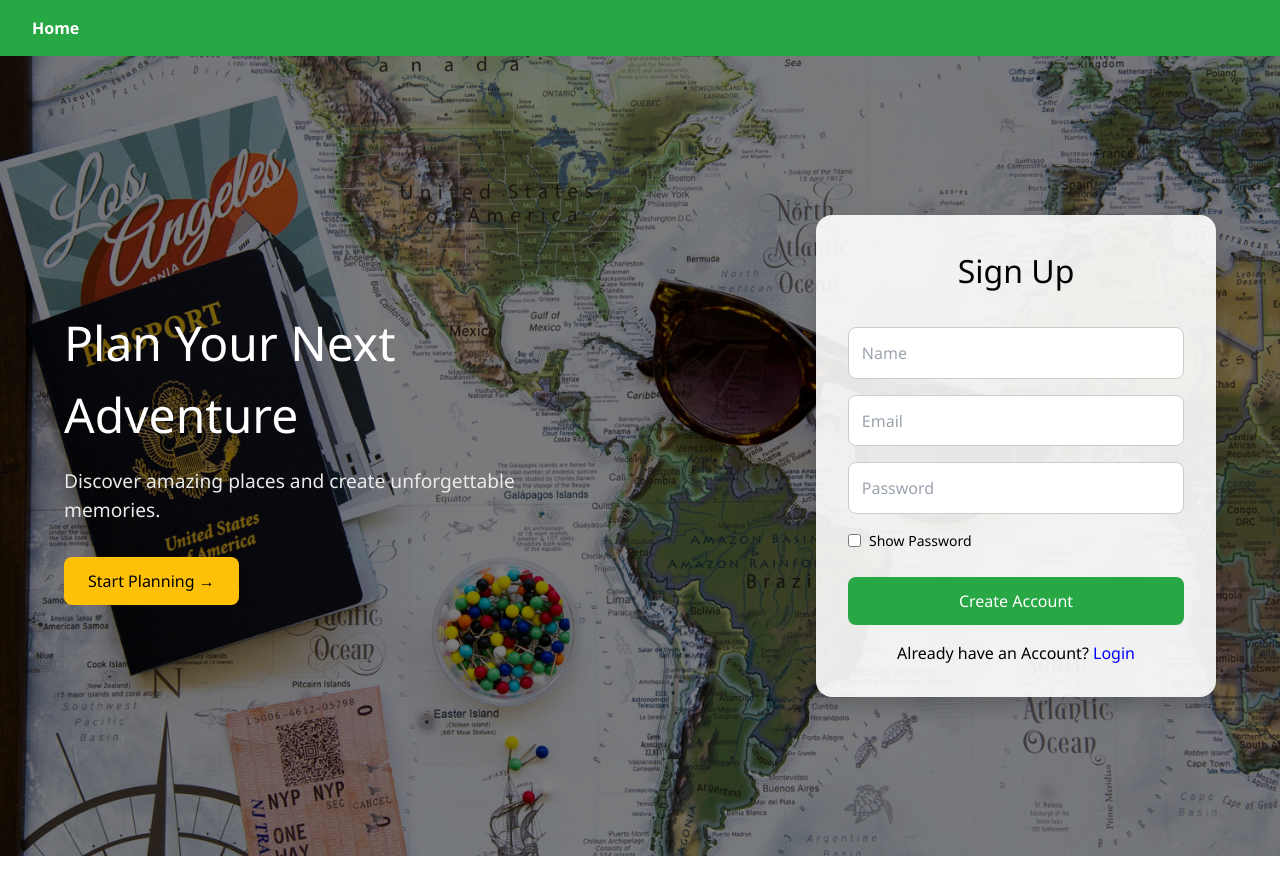
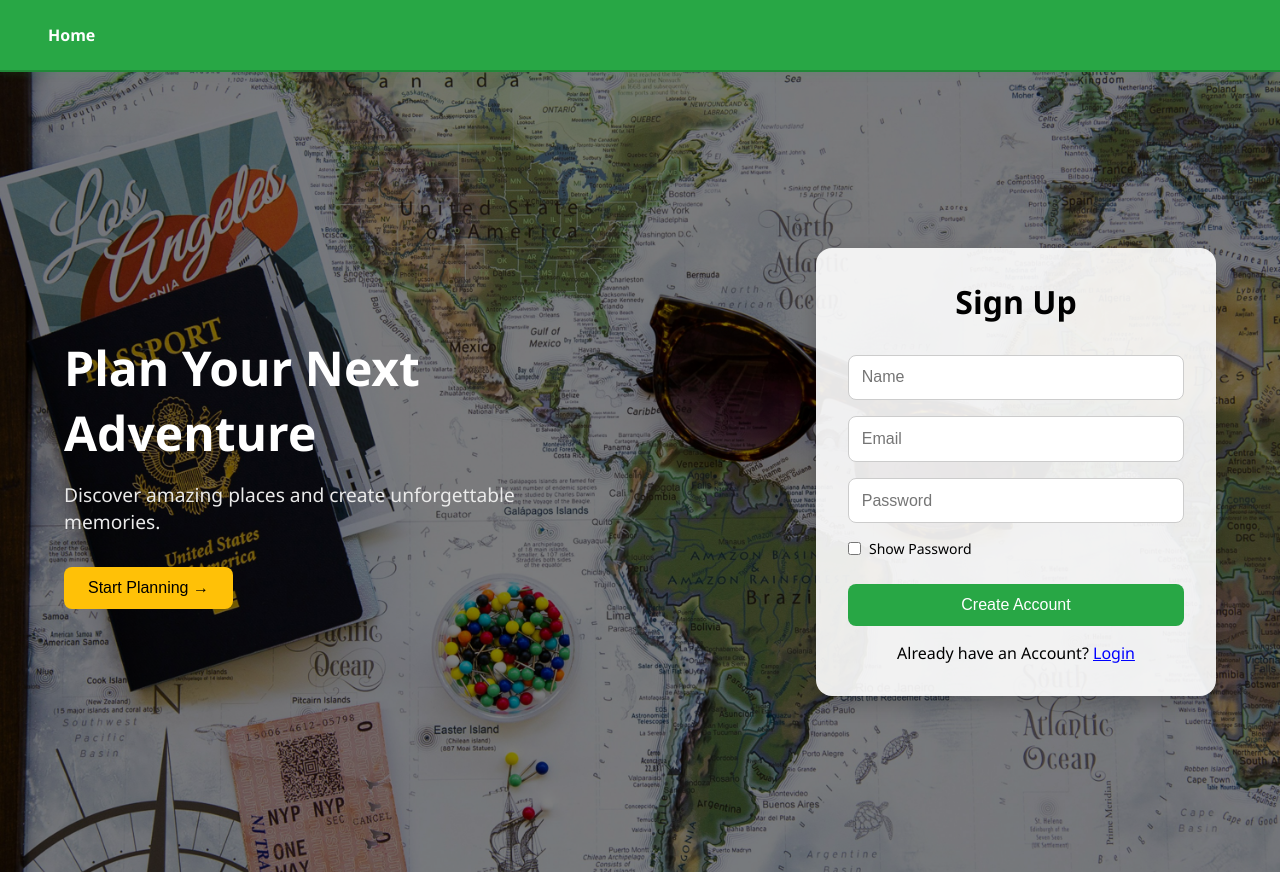
Before and after one commit to code-well0/trip-planner, a React (Create React App) app: page / in a window 1280 px wide. Built offline with nearby package versions, Linux system fonts and the light colour scheme.

Commit message:
Refactor

```diff
--- a/package.json
+++ b/package.json
@@ -15,7 +15,7 @@
     "react-dom": "^18.2.0",
     "react-icons": "^5.5.0",
     "react-router-dom": "^6.30.1",
-    "react-scripts": "5.0.1",
+    "react-scripts": "^0.0.0",
     "web-vitals": "^2.1.4"
   },
   "scripts": {
--- a/src/Components/Card.jsx
+++ b/src/Components/Card.jsx
@@ -1,31 +1,48 @@
+
 import React, { useState } from 'react';
 
-const Card = (props) => {
-    const [readmore, setReadmore] = useState(false);
-    const tour = props.tour;
-
-    let description = readmore ? tour.info : `${tour.info.substring(0, 200)}....`;
+const Card = ({ tour, getRemoveId }) => {
+    const [readMore, setReadMore] = useState(false);
+    const description = readMore ? tour.info : `${tour.info.substring(0, 200)}....`;
 
     return (
-        <div className="card">
-            <img className='cityImage' src={tour.image} alt="cityImage" />
+        <section className="card" aria-label={`Tour card for ${tour.name}`}>
+            <img
+                className="cityImage"
+                src={tour.image}
+                alt={tour.name ? `${tour.name} city` : "City image"}
+                loading="lazy"
+            />
             <div className="tourInfo">
                 <div className="tourDetails">
-                    <h4 className="tourPrice">{tour.price}</h4>
+                    <h4 className="tourPrice" aria-label="Tour price">{tour.price}</h4>
                     <h4 className="tourCityName">
-                        {tour.emoji} {tour.name}
+                        <span role="img" aria-label={tour.name}>{tour.emoji}</span> {tour.name}
                         <span style={{ fontSize: '0.8rem', color: '#888' }}> ({tour.region})</span>
                     </h4>
                 </div>
                 <div className="description">
                     {description}
-                    <span className='readMore' onClick={() => setReadmore(!readmore)}>
-                        {readmore ? " Show Less" : " Read More"}
-                    </span>
+                    <button
+                        className="readMore"
+                        type="button"
+                        aria-expanded={readMore}
+                        onClick={() => setReadMore(!readMore)}
+                        style={{ background: 'none', border: 'none', color: '#007bff', cursor: 'pointer', padding: 0 }}
+                    >
+                        {readMore ? " Show Less" : " Read More"}
+                    </button>
                 </div>
             </div>
-            <button className='notIntrestedBtn' onClick={() => props.getRemoveId(tour.id)}>Not Interested</button>
-        </div>
+            <button
+                className="notIntrestedBtn"
+                type="button"
+                onClick={() => getRemoveId(tour.id)}
+                aria-label={`Remove ${tour.name} from list`}
+            >
+                Not Interested
+            </button>
+        </section>
     );
 };
 
--- a/src/Components/Navbar.css
+++ b/src/Components/Navbar.css
@@ -1,14 +1,19 @@
 /* Navbar.css */
 .navbar {
-  background:#28a745;
-  color: rgb(124, 238, 155);
+  background: #28a745;
+  color: rgb(255, 255, 255);
   padding: 1rem 2rem;
   display: flex;
-  right:0;
+  align-items: center;
+  justify-content: space-between;
+  gap: 2rem;
+  position: sticky;
+  top: 0;
+  z-index: 100;
+  box-shadow: 0 2px 8px rgba(40, 167, 69, 0.15);
+  border-bottom: 2px solid #218838;
+}
 
-  gap: 2rem;
-
-}
 .main-content {
   padding-top: 80px;
 }
@@ -17,8 +22,31 @@
   color: rgb(255, 255, 255);
   text-decoration: none;
   font-weight: bold;
+  padding: 0.5rem 1rem;
+  border-radius: 4px;
+  transition: background 0.2s, color 0.2s;
+}
+
+.navbar a:focus {
+  outline: 2px solid #ffc107;
+  outline-offset: 2px;
 }
 
 .navbar a:hover {
-  color: #ffc107;
+  color: #212529;
+  background: #ffc107;
 }
+
+@media (max-width: 600px) {
+  .navbar {
+    flex-direction: column;
+    align-items: flex-start;
+    padding: 1rem;
+    gap: 1rem;
+  }
+  .navbar a {
+    width: 100%;
+    text-align: left;
+    padding: 0.75rem 1rem;
+  }
+}
--- a/src/Components/Navbar.jsx
+++ b/src/Components/Navbar.jsx
@@ -1,17 +1,32 @@
+
 import { NavLink } from "react-router-dom";
 
 export default function Navbar({ isLoggedIn }) {
+  const navLinks = [
+    { to: "/", label: "Home" },
+    ...(isLoggedIn
+      ? [
+          { to: "/plan", label: "Plan Trip" },
+          { to: "/expenses", label: "Expense Tracker" },
+          { to: "/api/chat", label: "Chatbot" },
+        ]
+      : []),
+  ];
+
   return (
-    <nav className="navbar">
-      <NavLink to="/">Home</NavLink>
-
-      {isLoggedIn && (
-        <>
-          <NavLink to="/plan">Plan Trip</NavLink>
-          <NavLink to="/expenses">Expense Tracker</NavLink>
-          <NavLink to="/api/chat">Chatbot</NavLink>
-        </>
-      )}
+    <nav className="navbar" aria-label="Main navigation">
+      {navLinks.map(({ to, label }) => (
+        <NavLink
+          key={to}
+          to={to}
+          className={({ isActive }) =>
+            isActive ? "active" : undefined
+          }
+          aria-label={label}
+        >
+          {label}
+        </NavLink>
+      ))}
     </nav>
   );
 }
--- a/src/Components/Refresh.jsx
+++ b/src/Components/Refresh.jsx
@@ -1,19 +1,23 @@
 import React from 'react';
 
-const Refresh = (props) => {
+const Refresh = ({ setTour, data, setSelectedRegion }) => {
+  const handleRefresh = () => {
+    setTour(data);
+    if (setSelectedRegion) setSelectedRegion("All"); // Reset filter too
+  };
+
   return (
-    <div className="refresh">
-      <h2>No tour left</h2>
+    <section className="refresh" aria-live="polite">
+      <h2>No tours left</h2>
       <button
         className="refreshBtn"
-        onClick={() => {
-          props.setTour(props.data);
-          if (props.setSelectedRegion) props.setSelectedRegion("All"); // ✅ Reset filter too
-        }}
+        type="button"
+        onClick={handleRefresh}
+        aria-label="Refresh tours"
       >
         Refresh
       </button>
-    </div>
+    </section>
   );
 };
 
--- a/src/Components/Tours.jsx
+++ b/src/Components/Tours.jsx
@@ -1,25 +1,20 @@
 import React from 'react';
 import Card from './Card.jsx';
 
-const Tours = (props) => {
-    const regions = ["All", "North", "South", "East", "West"];
-
-    function getId(id) {
-        props.removeTour(id);
-    }
+const Tours = ({ tours, removeTour }) => {
+  const handleRemove = (id) => {
+    removeTour(id);
+  };
 
   return (
-        <div className='container'>
-
-
-
+    <section className="container" aria-label="Tours list">
       {/* 🧳 Tour cards */}
       <div className="cardsContainer">
-                {props.tours.map((tour) => (
-                    <Card key={tour.id} tour={tour} getRemoveId={getId} />
+        {tours.map((tour) => (
+          <Card key={tour.id} tour={tour} getRemoveId={handleRemove} />
         ))}
       </div>
-        </div>
+    </section>
   );
 };
 
```
Also changed, not shown: 1 other file (tests, documents, lock files or other folders). Lines whose indentation alone changed are shown as unchanged.
